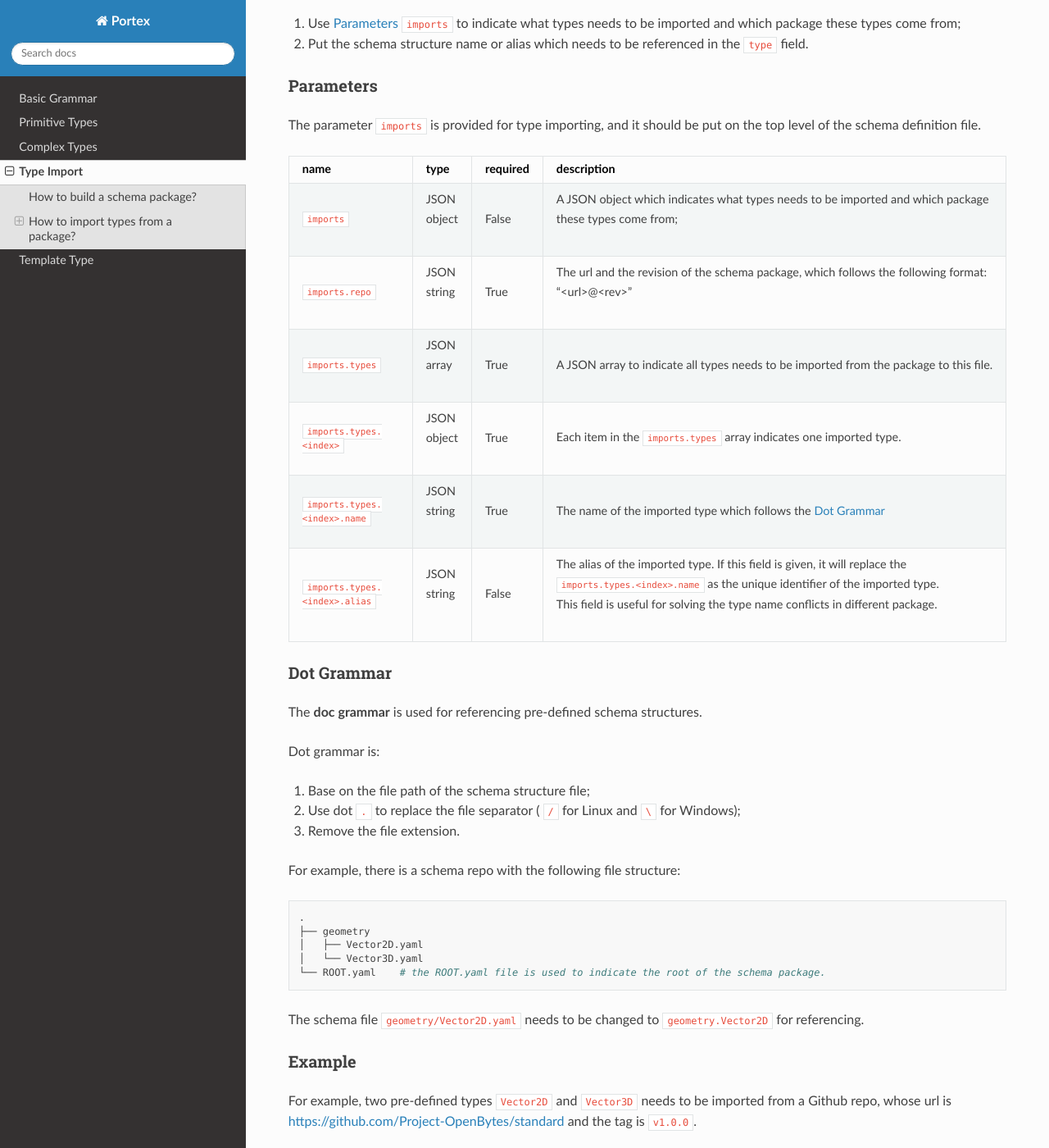
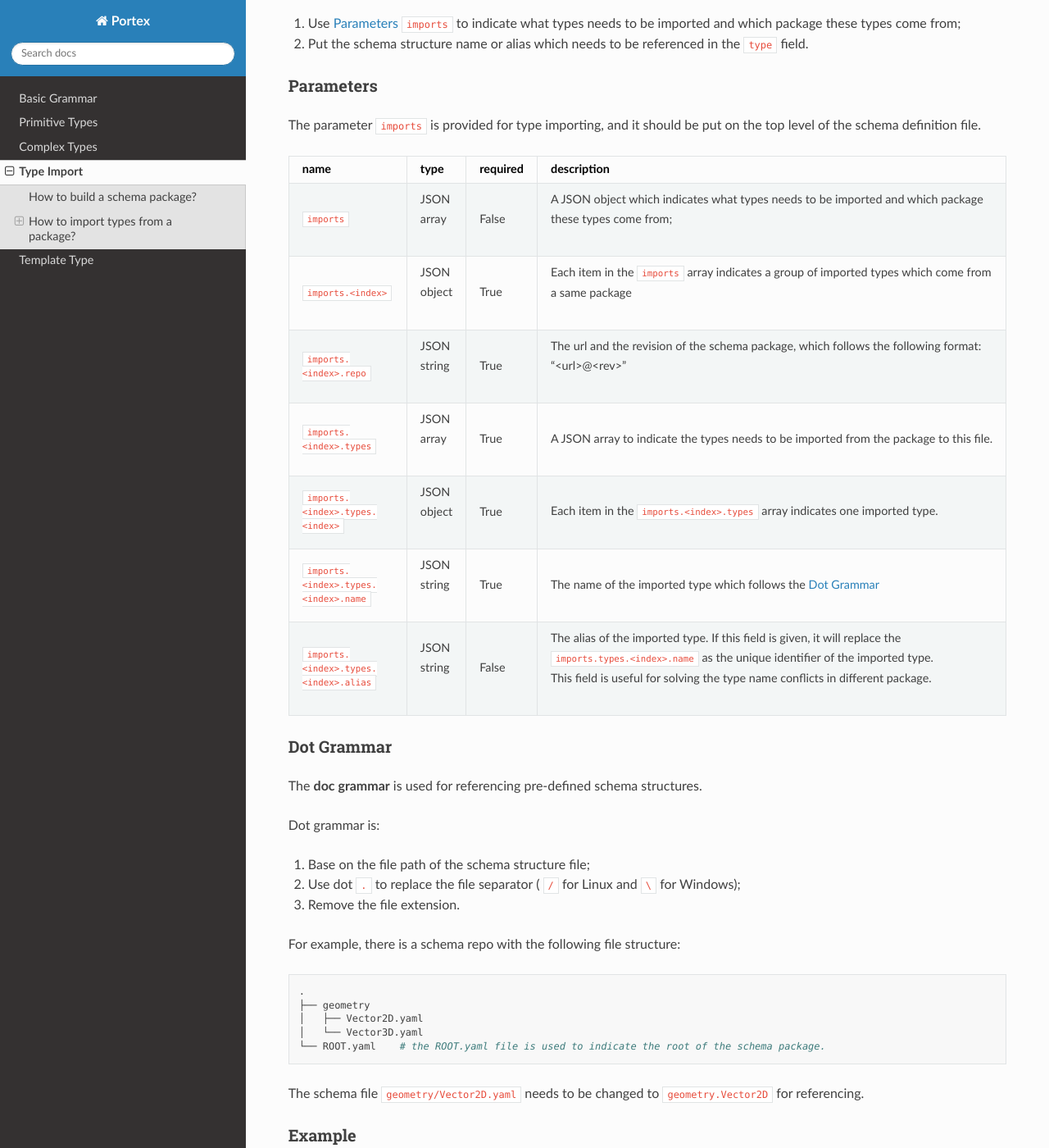
Before and after one commit to Project-OpenBytes/portex, a Sphinx documentation site: the page built from docs/source/schema/type_import.rst, in a window 1280 px wide and 1400 px high, scrolled down 741 px. Shown: the whole window at 82% size. Built offline with Sphinx 7.4.7 and the Read the Docs theme 2.0.0, drawn with Linux system fonts in a browser that asks for light colours; some of the changed text lies outside the part shown.

Commit message:
docs: support importing types from different repo

```diff
--- a/docs/source/schema/type_import.rst
+++ b/docs/source/schema/type_import.rst
@@ -55,37 +55,44 @@ the schema definition file.
 
    -  -  ``imports``
       -  |  JSON
-         |  object
+         |  array
       -  False
       -  |  A JSON object which indicates what types needs to be imported and which package
          |  these types come from;
 
-   -  -  ``imports.repo``
+   -  -  ``imports.<index>``
+      -  |  JSON
+         |  object
+      -  True
+      -  |  Each item in the ``imports`` array indicates a group of imported types which come from
+         |  a same package
+
+   -  -  ``imports.<index>.repo``
       -  |  JSON
          |  string
       -  True
       -  |  The url and the revision of the schema package, which follows the following format:
          |  "<url>@<rev>"
 
-   -  -  ``imports.types``
+   -  -  ``imports.<index>.types``
       -  |  JSON
          |  array
       -  True
-      -  A JSON array to indicate all types needs to be imported from the package to this file.
+      -  A JSON array to indicate the types needs to be imported from the package to this file.
 
-   -  -  ``imports.types.<index>``
+   -  -  ``imports.<index>.types.<index>``
       -  |  JSON
          |  object
       -  True
-      -  Each item in the ``imports.types`` array indicates one imported type.
+      -  Each item in the ``imports.<index>.types`` array indicates one imported type.
 
-   -  -  ``imports.types.<index>.name``
+   -  -  ``imports.<index>.types.<index>.name``
       -  |  JSON
          |  string
       -  True
       -  The name of the imported type which follows the :ref:`dot-grammar`
 
-   -  -  ``imports.types.<index>.alias``
+   -  -  ``imports.<index>.types.<index>.alias``
 
       -  |  JSON
          |  string
@@ -144,23 +151,23 @@ Here is how the ``Vector2D`` and ``Vector3D`` are imported:
 
    ---
    imports:
-     repo: https://github.com/Project-OpenBytes/standard@v1.0.0  # Use "<url>@<rev>" format to point
-                                                                 # out where the source code comes
-                                                                 # from.
-     types:
-       - name: geometry.Vector2D                                 # Use "dot grammar" to point out
-                                                                 # the type defined in
-                                                                 # "geometry/Vector2D.yaml" needs to
-                                                                 # be imported to this file.
-       - name: geometry.Vector3D
-         alias: Vector3D                                         # Use "alias" field to rename the
-                                                                 # imported type. "alias" will
-                                                                 # replace the origin name as the
-                                                                 # unique identifier. Which means
-                                                                 # "geometry.Vector3D" will be
-                                                                 # treated as illegal name. Only
-                                                                 # "Vector3D" can be used for
-                                                                 # referencing the imported type.
+     - repo: https://github.com/Project-OpenBytes/standard@v1.0.0  # Use "<url>@<rev>" format to
+                                                                   # point out where the source code
+                                                                   # comes from.
+       types:
+         - name: geometry.Vector2D                                 # Use "dot grammar" to point out
+                                                                   # the type defined in
+                                                                   # "geometry/Vector2D.yaml" needs
+                                                                   # to be imported to this file.
+         - name: geometry.Vector3D
+           alias: Vector3D                                         # Use "alias" field to rename the
+                                                                   # imported type. "alias" will
+                                                                   # replace the origin name as the
+                                                                   # unique identifier. Which means
+                                                                   # "geometry.Vector3D" will be
+                                                                   # treated as illegal name. Only
+                                                                   # "Vector3D" can be used for
+                                                                   # referencing the imported type.
 
    type: record
    fields:
```
